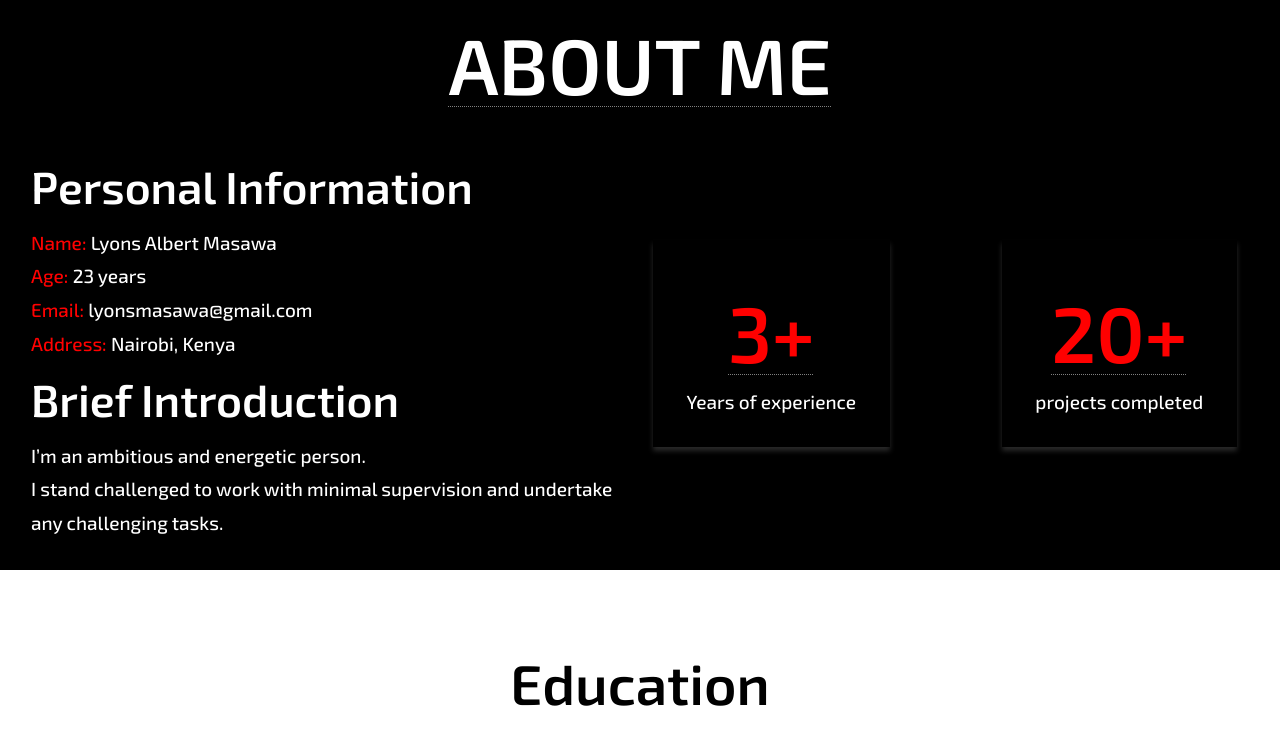
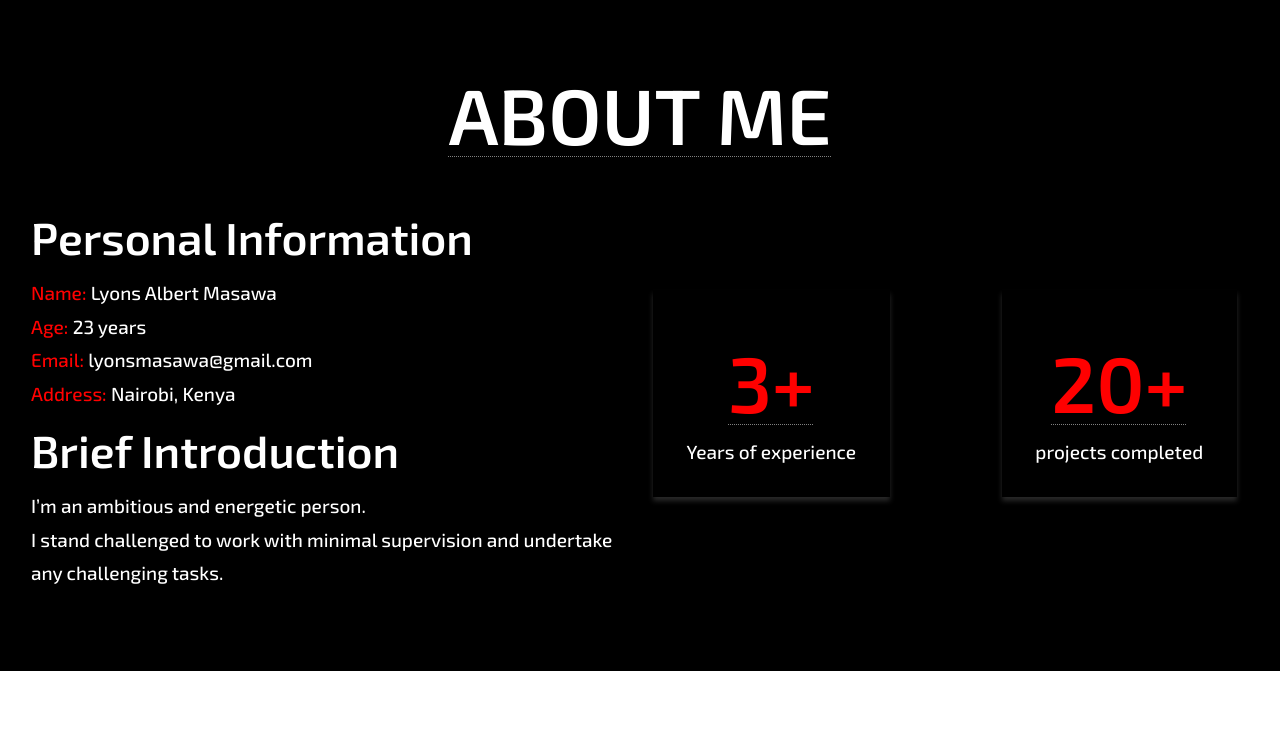
Before and after one commit to Lyonsmasawa/Portfolio, a plain HTML site: page about.html in a window 1280 px wide. Shown: the top 746 px of the page. Drawn offline with Linux system fonts and the light colour scheme.

Commit message:
customize

```diff
--- a/about.css
+++ b/about.css
@@ -26,7 +26,7 @@ body{
     color: white;
     justify-content: space-around;
     align-items: center;
-    padding: 0.5rem;
+    padding: 5rem .5rem;
 }
 .info h1{
     font-size: 7rem;
```
